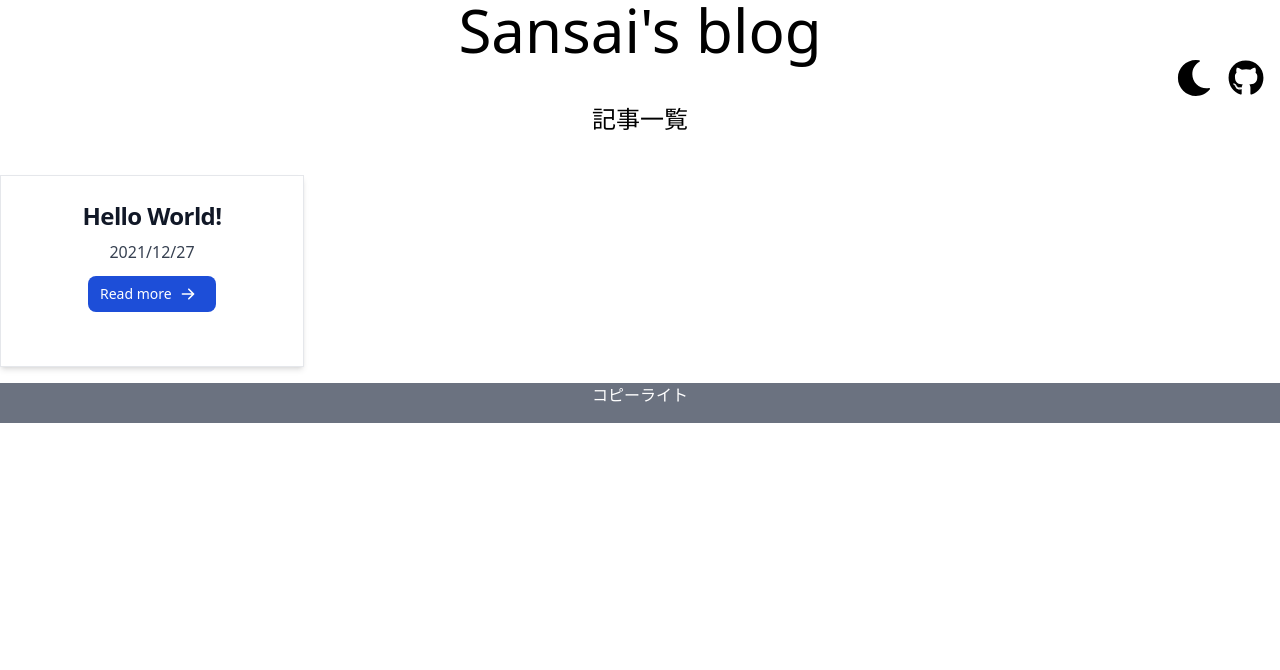
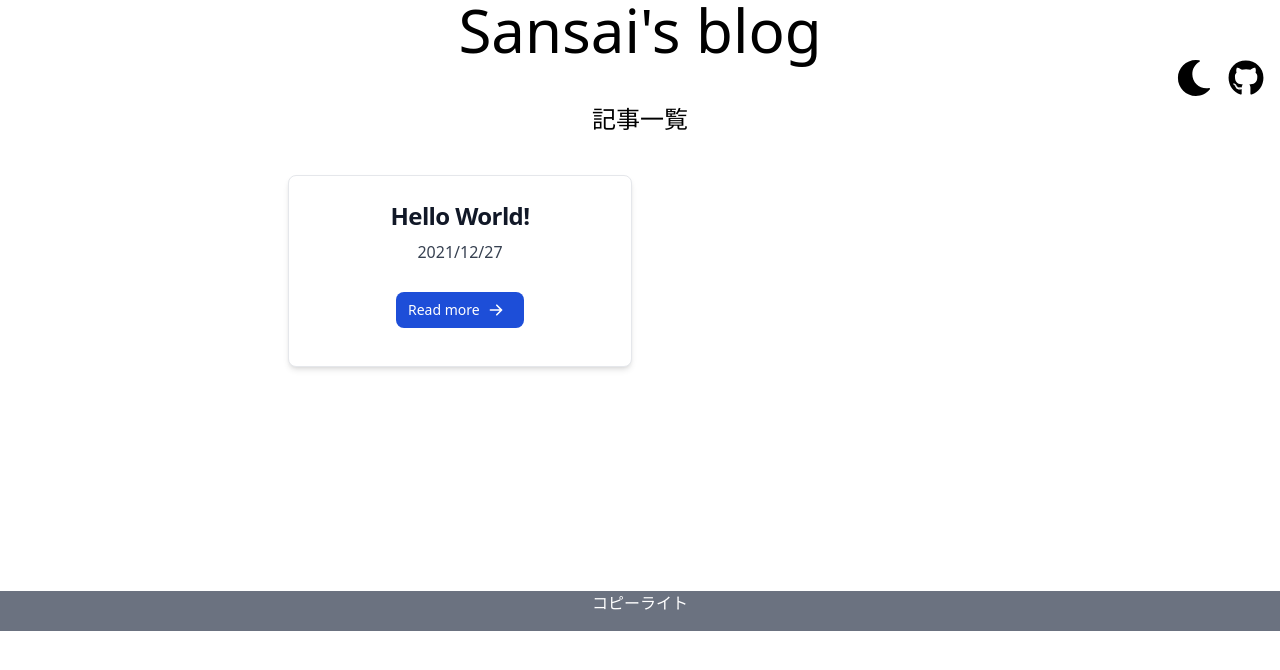
Before and after one commit to Sansai-snct/blog, a Next.js app: page / in a window 1280 px wide. Shown: the top 670 px of the page. Built offline with nearby package versions, Linux system fonts and the light colour scheme.

Commit message:
[update] カードの配置を修正#7

```diff
--- a/src/pages/index.tsx
+++ b/src/pages/index.tsx
@@ -16,20 +16,20 @@ const Home: NextPage<Props> = ({ allPosts }) => {
     <div>
       <Layout pageTitle='blog|TOP'>
         <div className='text-2xl text-center'>記事一覧</div>
-        <ul className='grid  md:grid-cols-4 gap-4  md:mr-4 mb-4 mt-10'>
+        <ul className='grid  justify-center grid-rows-2 lg:grid-cols-2 lg:gap-4   lg:ml-72 lg:mr-72 mb-4 mt-10'>
           {allPosts.map((post) => (
-            <li className='p-6  h-48 bg-whiterounded-lg border border-gray-200 shadow-md dark:bg-gray-800 dark:border-gray-700'>
+            <li className='p-6  h-48 bg-white rounded-lg border border-gray-200 shadow-md  dark:bg-gray-800 dark:border-gray-700'>
               <h5 className='mb-2 text-2xl text-center font-bold tracking-tight text-gray-900 dark:text-white'>
                 {post.title}
               </h5>
               <p className='mb-3 font-normal text-center  text-gray-700 dark:text-gray-400'>
                 {post.date}
               </p>
-              <div className='block text-center'>
+              <div className='block text-center '>
                 <a
                   href={post.slug}
                   key={post.slug}
-                  className='inline-flex items-center  py-2 px-3 text-sm font-medium  text-white bg-blue-700 rounded-lg w-32 hover:bg-blue-800 focus:ring-4 focus:outline-none focus:ring-blue-300 dark:bg-blue-600 dark:hover:bg-blue-700 dark:focus:ring-blue-800'
+                  className='inline-flex items-center  mt-4 py-2 px-3 text-sm font-medium  text-white bg-blue-700 rounded-lg w-32 hover:bg-blue-800 focus:ring-4 focus:outline-none focus:ring-blue-300 dark:bg-blue-600 dark:hover:bg-blue-700 dark:focus:ring-blue-800'
                 >
                   Read more
                   <svg
```
